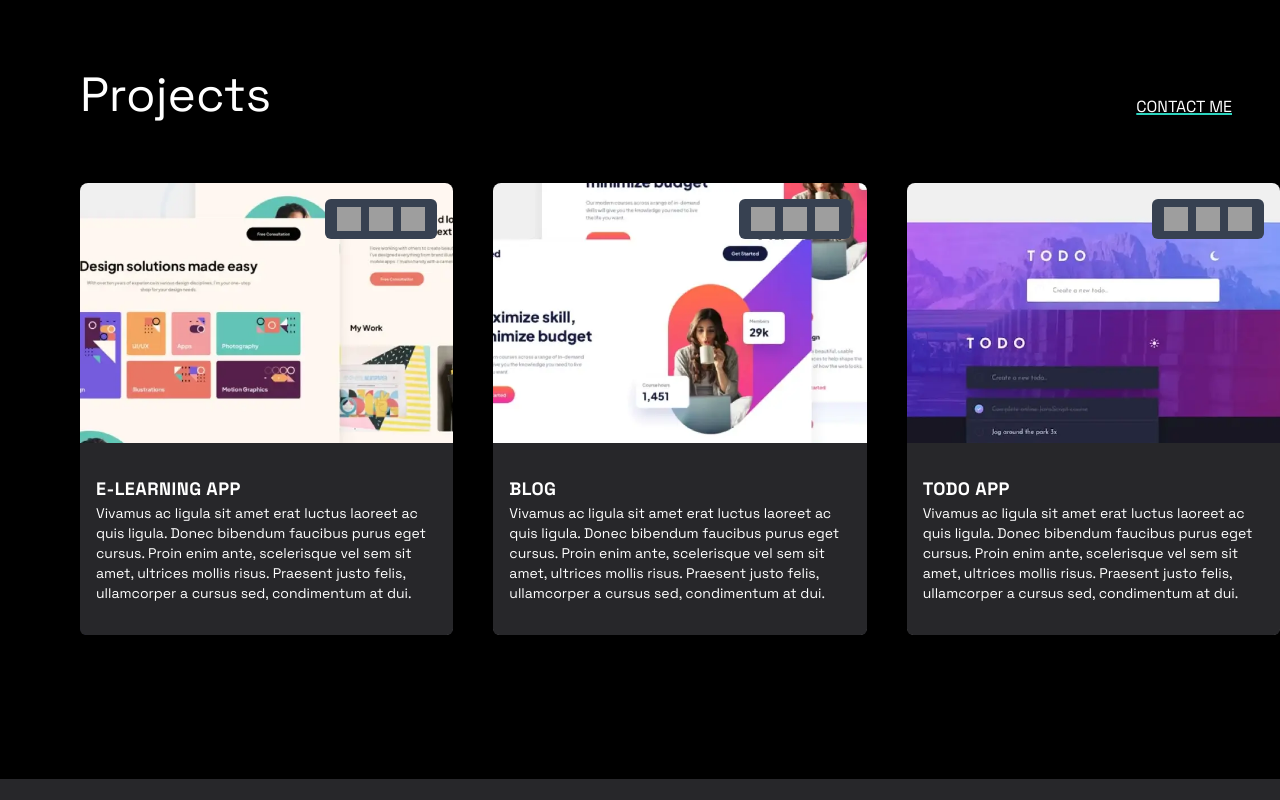
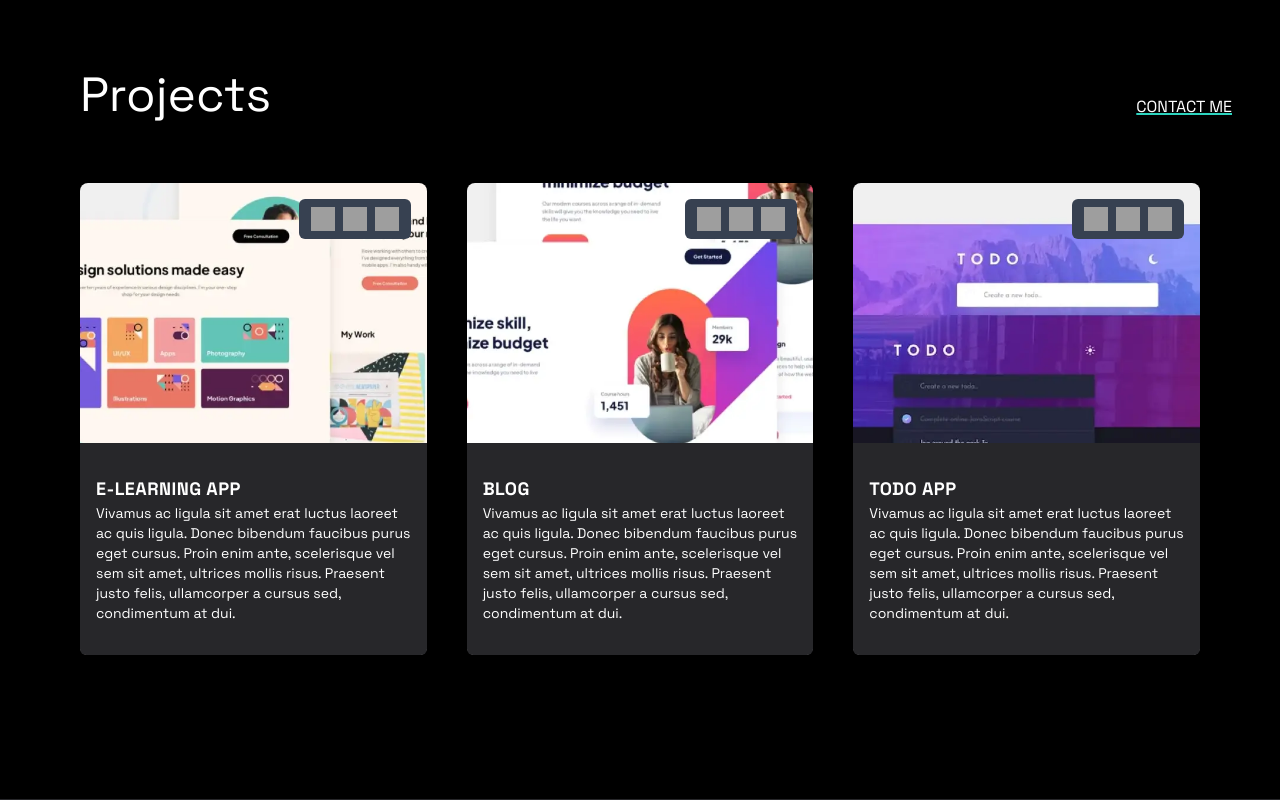
Before and after one commit to matt-o-west/portfolio-v1, a React (Vite) app: page / in a window 1280 px wide. Shown: the part 760-1560 px from the top of the page. Built offline with nearby package versions, Linux system fonts and the light colour scheme; grey boxes are pictures that could not be loaded.

Commit message:
fix overlay styling

```diff
--- a/src/Overlay.jsx
+++ b/src/Overlay.jsx
@@ -5,8 +5,8 @@ const Overlay = () => {
     <div className='flex'>
       <img
         src='/images/pattern-circle.svg'
-        alt='circle'
-        className='absolute top-64 w-1/8 left-3/4'
+        alt='rings'
+        className='absolute bottom-96 right-72 w-1/8'
       />
       <img
         src='/images/pattern-rings.svg'
--- a/src/Projects.jsx
+++ b/src/Projects.jsx
@@ -10,7 +10,7 @@ const Projects = () => {
           CONTACT ME
         </button>
       </div>
-      <div className='grid grid-cols-3 gap-x-10 gap-y-10 pt-10 pl-20 pb-32'>
+      <div className='grid grid-cols-3 gap-x-10 gap-y-10 pt-10 px-20 pb-32'>
         {/* Card 1 */}
         <div className='py-4'>
           <div className='shadow-lg group container rounded-lg bg-zinc-900  max-w-sm flex justify-center items-center mx-auto content-div project-one ease-in duration-75'>
```
